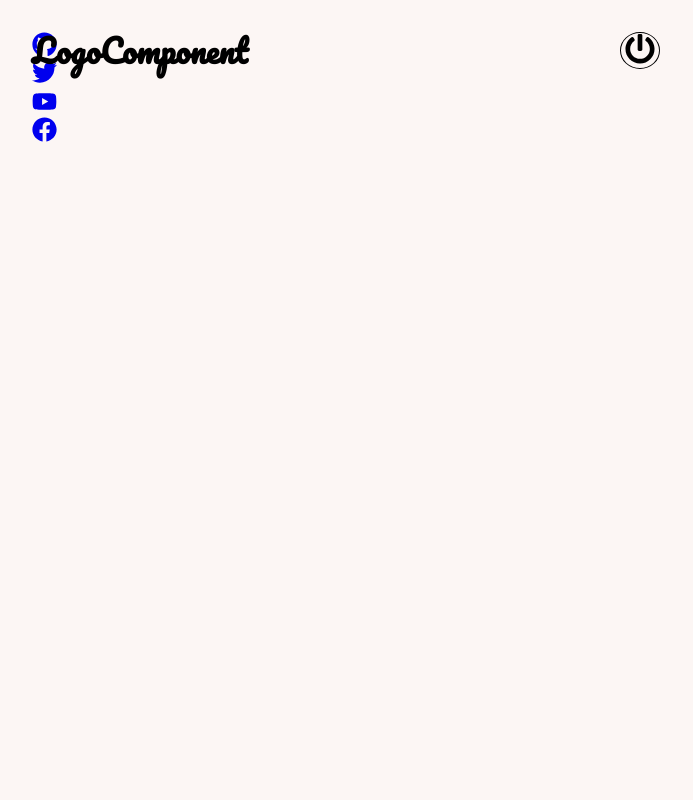
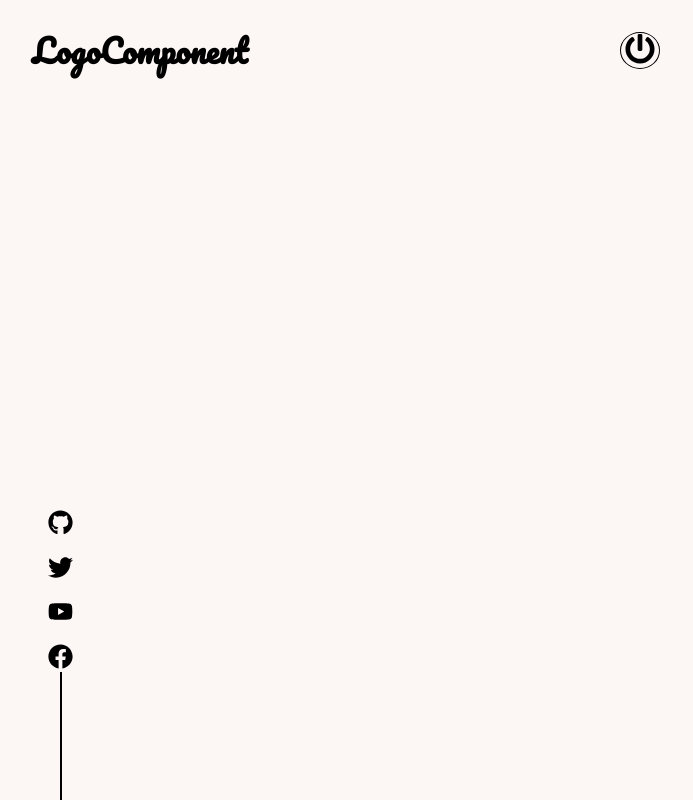
Before and after one commit to ramziddinolimov/React-Portfolio, a React (Create React App) app: page / in a window 1280 px wide. Shown: the whole page, without its empty margins (0-693 px from the left). Built offline with nearby package versions, Linux system fonts and the light colour scheme.

Commit message:
style color inherit

```diff
--- a/src/subComponents/SocialIcons.js
+++ b/src/subComponents/SocialIcons.js
@@ -1,35 +1,59 @@
 import React from 'react'
 import { NavLink } from 'react-router-dom'
+import styled from 'styled-components'
 import { Facebook, Github, Twitter, YouTube } from '../components/AllSvgs'
+
+
+const Icons = styled.div`
+display: flex;
+flex-direction: column;
+align-items: center;
+position: fixed;
+bottom: 0;
+left: 2rem;
+z-index: 3;
+
+&>*:not(:last-child) {
+    margin: 1rem 1rem 0;
+  }
+`
+
+const Line = styled.span`
+width: 2px;
+height: 8rem;
+background-color: ${props => props.theme.text};
+`
 
 const SocialIcons = () => {
   return (
-    <div>
+    <Icons>
         <div>
-            <NavLink to='/'>
+            <NavLink style={{color: 'inherit'}} to='/'>
                 <Github width={25} height={25} fill='currentColor' />
             </NavLink>
         </div>
 
         <div>
-            <NavLink to='/'>
+            <NavLink style={{color: 'inherit'}} to='/'>
                 <Twitter width={25} height={25} fill='currentColor' />
             </NavLink>
         </div>
 
         <div>
-            <NavLink to='/'>
+            <NavLink style={{color: 'inherit'}} to='/'>
                 <YouTube width={25} height={25} fill='currentColor' />
             </NavLink>
         </div>
 
         <div>
-            <NavLink to='/'>
+            <NavLink style={{color: 'inherit'}} to='/'>
                 <Facebook width={25} height={25} fill='currentColor' />
             </NavLink>
 
         </div>
-    </div>
+
+        <Line/>
+    </Icons>
   )
 }
 
```
